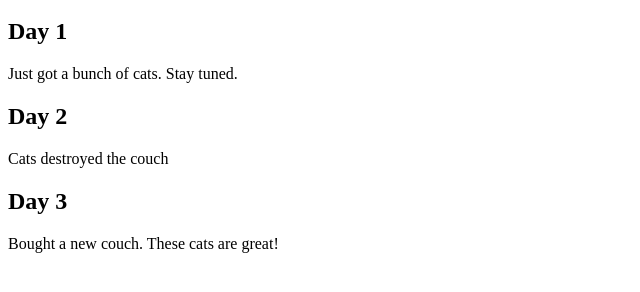
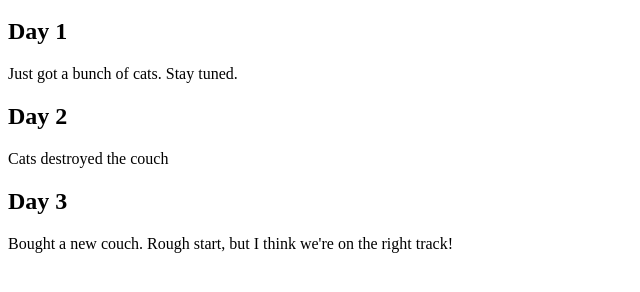
Before and after one commit to pavlovcats/Experiment, a plain HTML site: page index.html in a window 1280 px wide. Shown: the part 48-340 px from the top of the page, without its empty margins (0-640 px from the left). Drawn offline with Linux system fonts and the light colour scheme.

Commit message:
We had rough Day 3

```diff
--- a/index.html
+++ b/index.html
@@ -9,6 +9,6 @@
 	<h2>Day 2</h2>
 		<p>Cats destroyed the couch</p>
 	<h2>Day 3</h2>
-		<p>Bought a new couch. These cats are great!</p>
+		<p>Bought a new couch. Rough start, but I think we're on the right track!</p>
 </body>
 </html>
```
